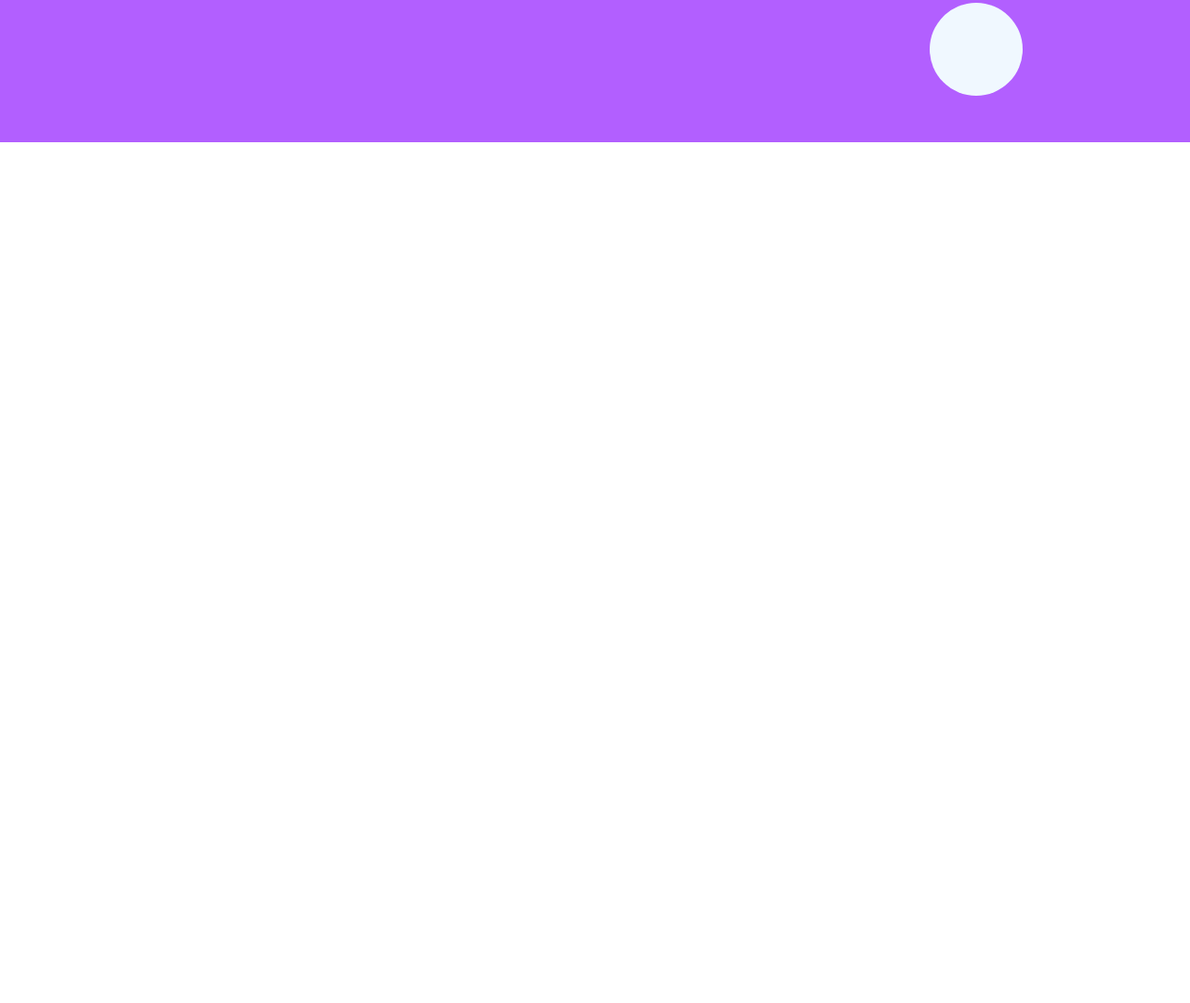
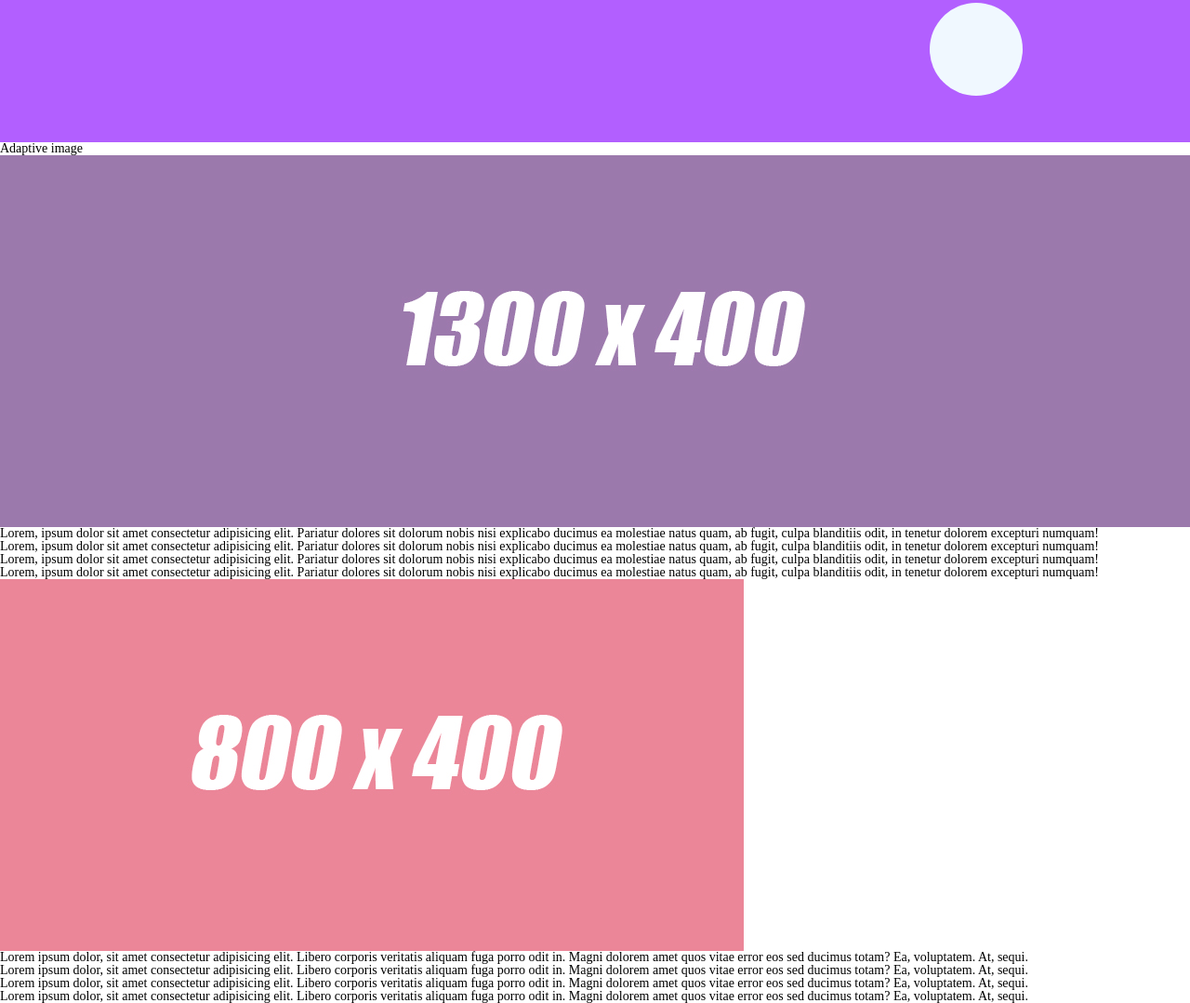
Before and after one commit to Dimaestro/lesson-flex, a plain HTML site: page index.html in a window 1280 px wide. Shown: the part 197-1276 px from the top of the page at 93% size. Before the commit the page ends 850 px from the top, so only its background shows below. Drawn offline with Linux system fonts and the light colour scheme.

Commit message:
adaptive img html

```diff
--- a/css/_main.scss
+++ b/css/_main.scss
@@ -50,15 +50,15 @@
       animation-name: white-circle;
       animation-duration: 5s;
       animation-timing-function: ease-in-out;
-      animation-iteration-count: 3;
+      animation-iteration-count: infinite;
       animation-direction: alternate;
       animation-delay: 0s;
       animation-fill-mode: forwards;
 		}
 
-    &:hover &__circle {
-      animation-play-state: paused;
-    }
+    // &:hover &__circle {
+       // animation-play-state: paused;
+    // }git
 
     @keyframes white-circle {
       0% {
--- a/index.html
+++ b/index.html
@@ -16,5 +16,28 @@
       <div class="content__circle"></div>
     </div>
   </div>
+  <section class="text">
+    <div class="text__title title">
+      <h2>Adaptive image</h2>
+    </div>
+    <div class="text__image">
+      <img src="img/1300x400.jpg" alt="">
+    </div>
+    <div class="text__value">
+      <p>Lorem, ipsum dolor sit amet consectetur adipisicing elit. Pariatur dolores sit dolorum nobis nisi explicabo ducimus ea molestiae natus quam, ab fugit, culpa blanditiis odit, in tenetur dolorem excepturi numquam!</p>
+      <p>Lorem, ipsum dolor sit amet consectetur adipisicing elit. Pariatur dolores sit dolorum nobis nisi explicabo ducimus ea molestiae natus quam, ab fugit, culpa blanditiis odit, in tenetur dolorem excepturi numquam!</p>
+      <p>Lorem, ipsum dolor sit amet consectetur adipisicing elit. Pariatur dolores sit dolorum nobis nisi explicabo ducimus ea molestiae natus quam, ab fugit, culpa blanditiis odit, in tenetur dolorem excepturi numquam!</p>
+      <p>Lorem, ipsum dolor sit amet consectetur adipisicing elit. Pariatur dolores sit dolorum nobis nisi explicabo ducimus ea molestiae natus quam, ab fugit, culpa blanditiis odit, in tenetur dolorem excepturi numquam!</p>
+    </div>
+    <div class="text__image">
+      <img src="img/800x400.jpg" alt="">
+    </div>
+    <div class="text__value">
+      <p>Lorem ipsum dolor, sit amet consectetur adipisicing elit. Libero corporis veritatis aliquam fuga porro odit in. Magni dolorem amet quos vitae error eos sed ducimus totam? Ea, voluptatem. At, sequi.</p>
+      <p>Lorem ipsum dolor, sit amet consectetur adipisicing elit. Libero corporis veritatis aliquam fuga porro odit in. Magni dolorem amet quos vitae error eos sed ducimus totam? Ea, voluptatem. At, sequi.</p>
+      <p>Lorem ipsum dolor, sit amet consectetur adipisicing elit. Libero corporis veritatis aliquam fuga porro odit in. Magni dolorem amet quos vitae error eos sed ducimus totam? Ea, voluptatem. At, sequi.</p>
+      <p>Lorem ipsum dolor, sit amet consectetur adipisicing elit. Libero corporis veritatis aliquam fuga porro odit in. Magni dolorem amet quos vitae error eos sed ducimus totam? Ea, voluptatem. At, sequi.</p>
+    </div>
+  </section>
 </body>
 </html>
```
Also changed, not shown: css/style.css, img/1300x200.jpg (added), img/1300x400.jpg (added), img/400x600.jpg (added), img/800x400.jpg (added), 1 other file.
